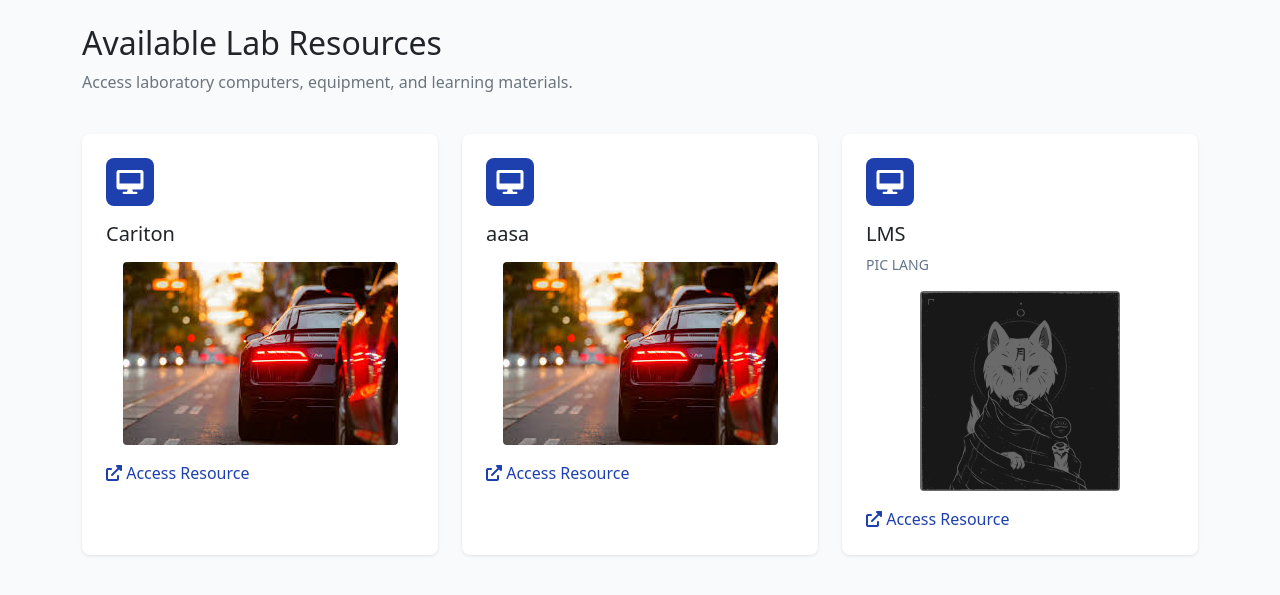
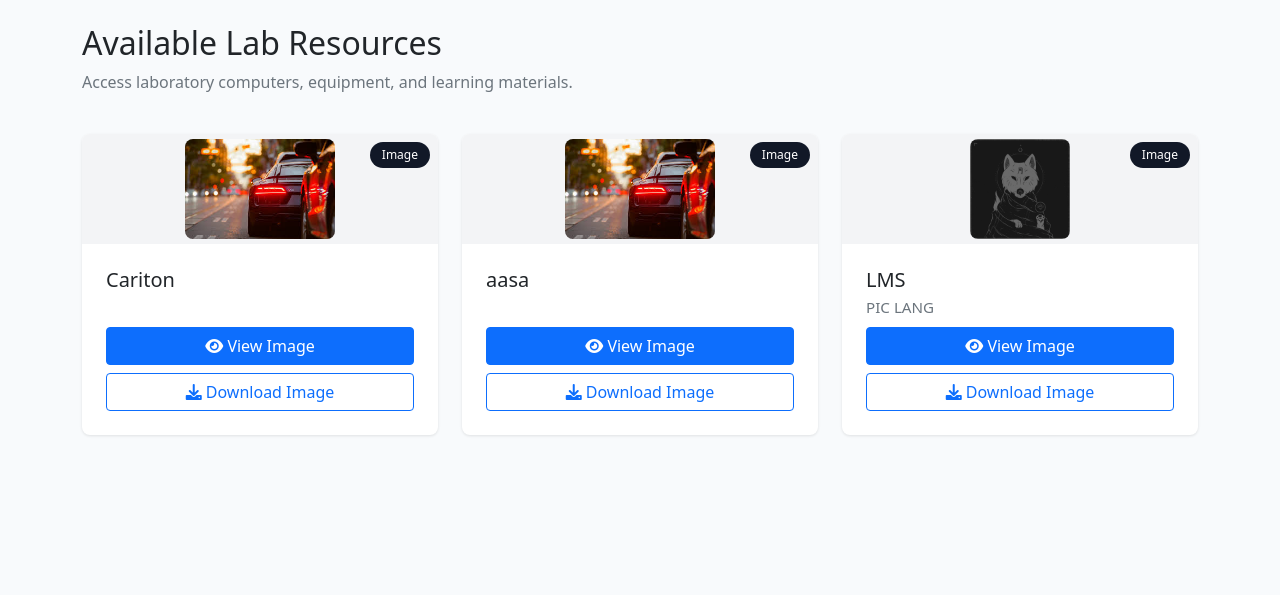
Before and after one commit to AnonymousDod/Sit--In-System-Backup-, a Flask app: page /resources in a window 1280 px wide. Shown: the part 62-657 px from the top of the page. Run offline with Flask 2, Linux system fonts and the light colour scheme; a user stored in the database is signed in; data comes from the database, SQL or seed files in the repository; both versions use the stored data as it was after the commit.

Commit message:
Lab resources fix

```diff
--- a/app.py
+++ b/app.py
@@ -629,8 +629,8 @@ def add_resource():
 
             # Save file
             filename = secure_filename(f"{datetime.utcnow().strftime('%Y%m%d_%H%M%S')}_{file.filename}")
-            file_path = os.path.join('uploads/resources', filename)
-            file.save(os.path.join(app.static_folder, file_path))
+            file_path = os.path.join('uploads', 'resources', filename).replace('\\', '/')
+            file.save(os.path.join(app.static_folder, 'uploads', 'resources', filename))
 
     resource = LabResource(
         name=name,
--- a/templates/user_resources.html
+++ b/templates/user_resources.html
@@ -82,52 +82,46 @@
         <div class="row g-4">
             {% for resource in resources %}
             <div class="col-md-6 col-lg-4">
-                <div class="resource-card p-4">
-                    <div class="resource-icon">
-                        <i class="fas fa-desktop"></i>
+                <div class="resource-card p-0 d-flex flex-column h-100" style="overflow:hidden; position:relative;">
+                    <!-- Top section: Icon/Preview and Label -->
+                    <div style="background:#f3f4f6; min-height:110px; display:flex; align-items:center; justify-content:center; position:relative;">
+                        {% if resource.file_type == 'image' %}
+                            <img src="{{ url_for('static', filename=resource.file_path) }}" alt="{{ resource.name }}" style="max-height:100px; max-width:100%; object-fit:contain; border-radius:0.5rem;">
+                        {% elif resource.file_type == 'video' %}
+                            <video style="max-height:100px; max-width:100%; object-fit:contain; border-radius:0.5rem;" src="{{ url_for('static', filename=resource.file_path) }}" muted></video>
+                        {% elif resource.file_path and resource.file_path.endswith('.pdf') %}
+                            <i class="fas fa-file-pdf fa-4x" style="color:#ef4444;"></i>
+                        {% elif resource.file_path and (resource.file_path.endswith('.doc') or resource.file_path.endswith('.docx')) %}
+                            <i class="fas fa-file-word fa-4x" style="color:#2563eb;"></i>
+                        {% else %}
+                            <i class="fas fa-desktop fa-4x" style="color:#1e40af;"></i>
+                        {% endif %}
+                        <!-- File type label -->
+                        <span style="position:absolute; top:0.5rem; right:0.5rem; background:#111827; color:white; font-size:0.75rem; padding:0.25rem 0.75rem; border-radius:999px; font-weight:500;">
+                            {% if resource.file_type == 'image' %}Image{% elif resource.file_type == 'video' %}Video{% elif resource.file_path and resource.file_path.endswith('.pdf') %}PDF Document{% elif resource.file_path and (resource.file_path.endswith('.doc') or resource.file_path.endswith('.docx')) %}Word Document{% else %}Resource{% endif %}
+                        </span>
                     </div>
-                    <h5 class="mb-2">{{ resource.name }}</h5>
-                    <p class="resource-description">{{ resource.description }}</p>
-                    {% if resource.file_path %}
-                        {% if resource.file_type == 'image' %}
-                            <div class="mb-3 text-center">
-                                <img src="{{ url_for('static', filename=resource.file_path) }}" alt="{{ resource.name }}" class="img-fluid rounded clickable-image" style="cursor:pointer;max-height:200px;" data-bs-toggle="modal" data-bs-target="#imageModal{{ resource.id }}">
-                            </div>
-                            <!-- Modal for image preview and download -->
-                            <div class="modal fade" id="imageModal{{ resource.id }}" tabindex="-1" aria-labelledby="imageModalLabel{{ resource.id }}" aria-hidden="true">
-                              <div class="modal-dialog modal-dialog-centered">
-                                <div class="modal-content">
-                                  <div class="modal-header">
-                                    <h5 class="modal-title" id="imageModalLabel{{ resource.id }}">{{ resource.name }}</h5>
-                                    <button type="button" class="btn-close" data-bs-dismiss="modal" aria-label="Close"></button>
-                                  </div>
-                                  <div class="modal-body text-center">
-                                    <img src="{{ url_for('static', filename=resource.file_path) }}" alt="{{ resource.name }}" class="img-fluid rounded mb-3">
-                                    <a href="{{ url_for('static', filename=resource.file_path) }}" download class="btn btn-primary">
-                                      <i class="fas fa-download"></i> Download Image
-                                    </a>
-                                  </div>
-                                </div>
-                              </div>
-                            </div>
-                        {% elif resource.file_type == 'video' %}
-                            <div class="mb-3 text-center">
-                                <video class="w-100 rounded" controls style="max-height:200px;">
-                                    <source src="{{ url_for('static', filename=resource.file_path) }}" type="video/{{ resource.file_path.split('.')[-1] }}">
-                                    Your browser does not support the video tag.
-                                </video>
-                                <a href="{{ url_for('static', filename=resource.file_path) }}" download class="btn btn-primary mt-2">
-                                  <i class="fas fa-download"></i> Download Video
-                                </a>
-                            </div>
-                        {% endif %}
-                    {% endif %}
-                    {% if resource.link != '-' %}
-                    <a href="{{ resource.link }}" target="_blank" class="resource-link">
-                        <i class="fas fa-external-link-alt"></i>
-                        Access Resource
-                    </a>
-                    {% endif %}
+                    <!-- Card body -->
+                    <div class="d-flex flex-column flex-grow-1 p-4">
+                        <h5 class="mb-1">{{ resource.name }}</h5>
+                        <div class="text-muted mb-2" style="font-size:0.95rem;">{{ resource.description }}</div>
+                        <div class="mt-auto">
+                            {% if resource.file_type == 'image' %}
+                                <a href="{{ url_for('static', filename=resource.file_path) }}" target="_blank" class="btn btn-primary w-100 mb-2"><i class="fas fa-eye"></i> View Image</a>
+                                <a href="{{ url_for('static', filename=resource.file_path) }}" download class="btn btn-outline-primary w-100"><i class="fas fa-download"></i> Download Image</a>
+                            {% elif resource.file_type == 'video' %}
+                                <a href="{{ url_for('static', filename=resource.file_path) }}" download class="btn btn-primary w-100"><i class="fas fa-download"></i> Download Video</a>
+                            {% elif resource.file_path and resource.file_path.endswith('.pdf') %}
+                                <a href="{{ url_for('static', filename=resource.file_path) }}" target="_blank" class="btn btn-primary w-100"><i class="fas fa-file-pdf"></i> View PDF</a>
+                            {% elif resource.file_path and (resource.file_path.endswith('.doc') or resource.file_path.endswith('.docx')) %}
+                                <a href="{{ url_for('static', filename=resource.file_path) }}" download class="btn btn-primary w-100"><i class="fas fa-file-word"></i> Download Word Document</a>
+                            {% elif resource.file_path %}
+                                <a href="{{ url_for('static', filename=resource.file_path) }}" download class="btn btn-primary w-100"><i class="fas fa-download"></i> Download File</a>
+                            {% elif resource.link and resource.link != '-' %}
+                                <a href="{{ resource.link }}" target="_blank" class="btn btn-primary w-100"><i class="fas fa-external-link-alt"></i> Access Resource</a>
+                            {% endif %}
+                        </div>
+                    </div>
                 </div>
             </div>
             {% else %}
```
Also changed, not shown: migrate_resources.py (+26 -0 lines), templates/admin_resources.html (+18 -2 lines), static/uploads/resources/20250502_161501_Screenshot_2025-04-07_184452.png (deleted), static/uploads/resources/20250504_031629_car.jpg (added), static/uploads/resources/20250504_033810_car.jpg (added), static/uploads/resources/20250504_035805_856b487f0161a19bd74c36c27918b383.gif (added), student_portal.db.
